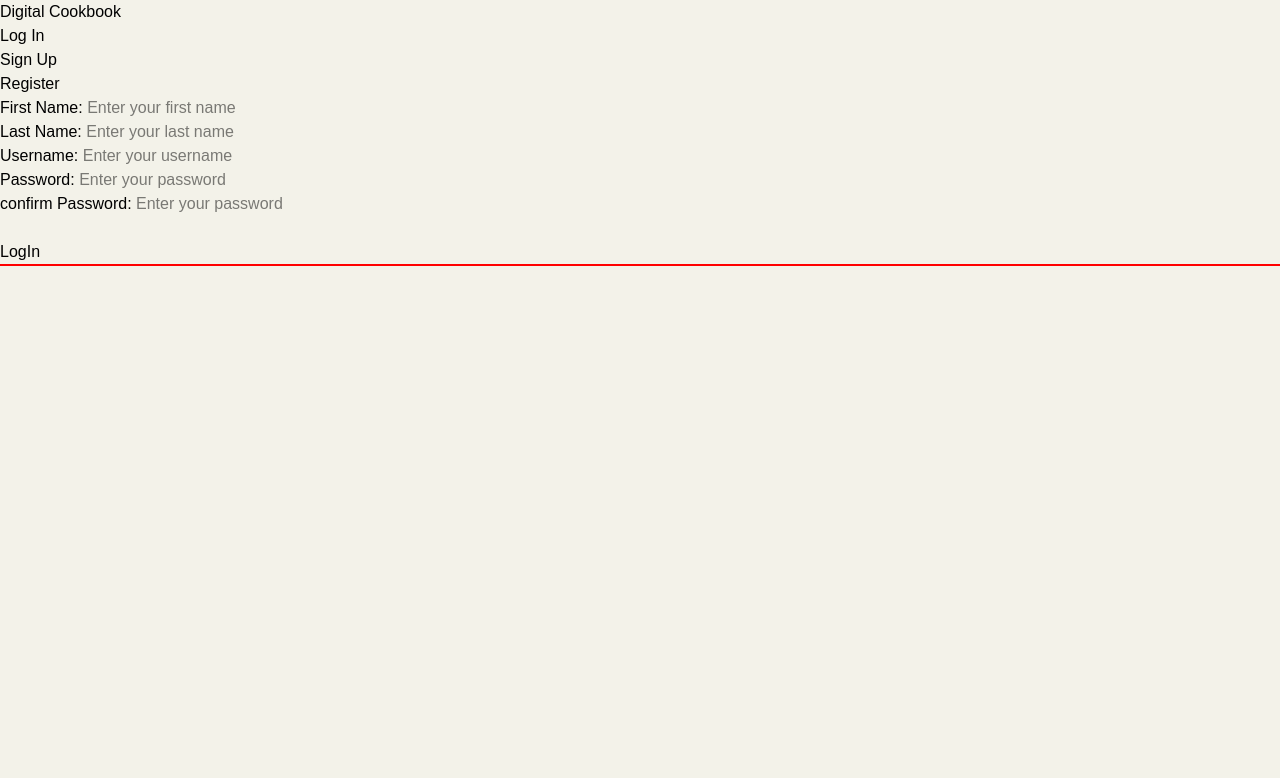
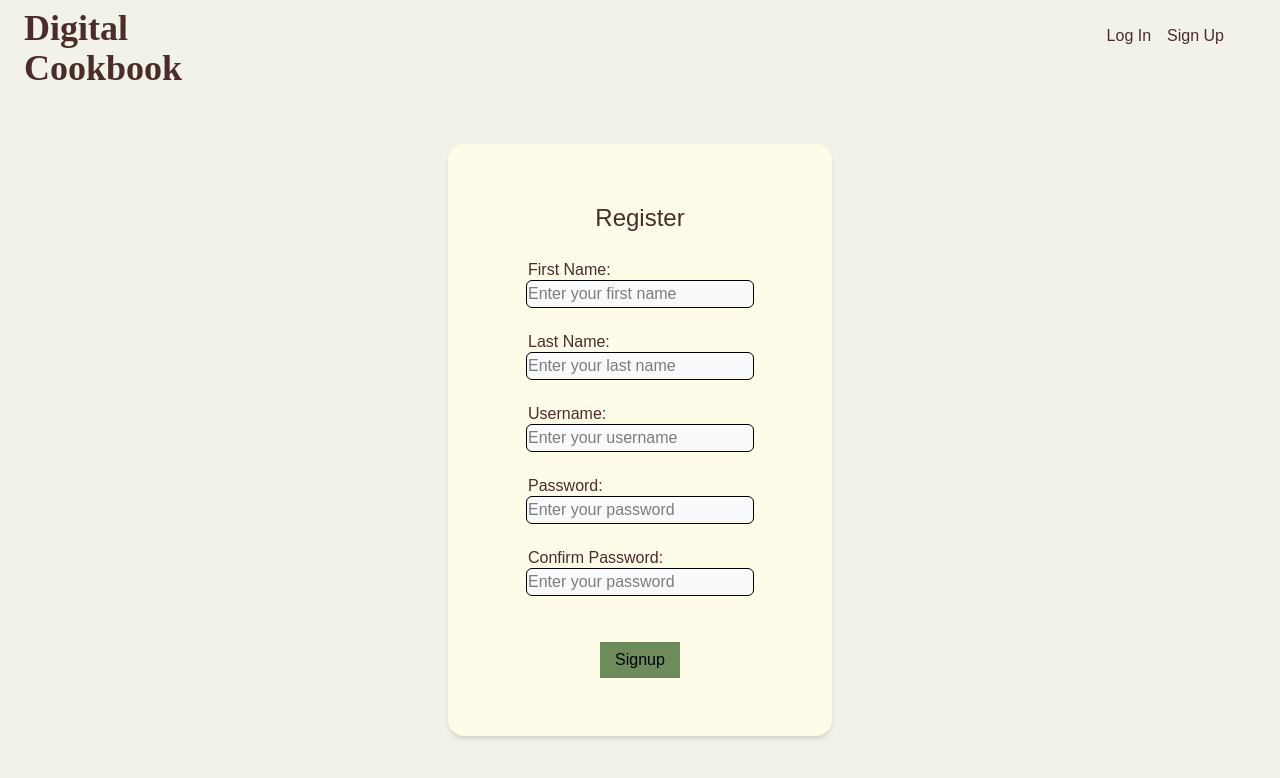
Before and after one commit to Taylor-99/Digital-Cookbook, a React (Vite) app: page /signup in a window 1280 px wide. Shown: the top 778 px of the page. Built offline with nearby package versions, Linux system fonts and the light colour scheme.

Commit message:
Login page and signup page design complete

```diff
--- a/src/components/PrivateNavbar.jsx
+++ b/src/components/PrivateNavbar.jsx
@@ -1,29 +1,42 @@
 import React from 'react'
-import { useNavigate } from 'react-router-dom';
+import { useState } from "react";
+import { useNavigate, Link, useLocation } from 'react-router-dom';
 
 const PrivateNavbar = () => {
 
   const navigate = useNavigate();
+  const location = useLocation();
 
-
-  const handleLogout = async () => {
-    localStorage.removeItem('token');
-    localStorage.removeItem('user');
-
-    navigate('/login');
-    };
+  // for drop down menu
+  const [open, setOpen] = useState(false);
+  // for pop up box
+  const [showLogoutModal, setShowLogoutModal] = useState(false);
 
   return (
-    <nav className="flex items-center gap-5 md:gap-32 lg:gap-40 xl:gap-56" id="navbar" >
+    <nav className="flex flex-col md:flex-row md:gap-10 lg:gap-25 xl:gap-45" id="navbar" >
 
-      <h1
-        className="flex flex-col text-center font-bold sm:text-xl md:text-2xl lg:text-3xl"
-      >
-        <span id="logo" >Digital</span>
-        <span id="logo" >Cookbook</span>
-      </h1>
+      {/* contains the logo for the nav bar and depending on the screen size, will show the hamburger menu to open and close the menu */}
 
-      <ul className="flex gap-2 md:gap-5 lg:gap-6 text-xs sm:text-sm md:text-base lg:text-lg">
+      <div className="flex items-center justify-between gap-62" >
+
+        <h1
+          className="flex flex-col text-center font-bold sm:text-2xl md:text-3xl lg:text-4xl"
+        >
+          <span id="logo-private" > Digital </span>
+          <span id="logo-private" > Cookbook </span>
+        </h1>
+
+        <button
+          className="md:hidden text-3xl"
+          onClick={() => setOpen(!open)}
+        >
+          {open ? "✕" : "☰"}
+        </button>
+
+      </div>
+
+      {/* The list that will show if the screen is normal size (medium size and up) */}
+      <ul className="hidden md:flex gap-6 text-xs sm:text-sm md:text-xl lg:text-2xl">
 
         <li>
           <a href="/"> Home </a>
@@ -45,16 +58,149 @@ const PrivateNavbar = () => {
           <a href="/addrecipe" >Add Recipe</a>
         </li>
 
-        <li>
-          < input
-            type="button"
-            onClick={() => {
-                handleLogout();
-            }}
-            value = "Logout"
-          />
+        <li className="">
+          <button onClick={() => setShowLogoutModal(true)}>
+            Logout
+          </button>
         </li>
+
+        {/* a pop up box to confirm if a user wants to log out or return back to current screen */}
+        {showLogoutModal && (
+          <div className="fixed inset-0 bg-black/50 flex items-center justify-center">
+
+            <div className="bg-white p-10 rounded-lg shadow-lg">
+
+              <h2 className="text-xl font-bold mb-4">
+                Ready to log off?
+              </h2>
+
+              <div className="flex gap-4 justify-center">
+
+                <button
+                  className="bg-gray-300 hover:bg-gray-500 rounded"
+                  onClick={() => setShowLogoutModal(false)}
+                >
+                  Cancel
+                </button>
+
+                {/* if the user chooses to log out, will remove user information from sorege and direct them back to the landing page */}
+                <button
+                  className="bg-red-500 hover:bg-red-700 text-white rounded"
+                  onClick={() => {
+                    localStorage.removeItem("token");
+                    localStorage.removeItem("user");
+                    navigate("/login");
+                  }}
+                >
+                  Logout
+                </button>
+
+              </div>
+
+            </div>
+
+          </div>
+        )}
+
       </ul>
+
+      {/* If the screen is small then this will convert it to a drop down menu */}
+      {open && (
+        <ul className="flex flex-col items-center gap-4 py-4 bg-[#8a9a5b] md:hidden">
+          <li
+            className={`w-full text-center rounded-lg ${
+              location.pathname === "/"
+                ? "bg-[#D8A75B] font-bold"
+                : "hover:bg-[#D8A75B] hover:font-bold"
+            }`}
+          >
+            <Link to="/">Home</Link>
+          </li>
+
+          <li
+            className={`w-full text-center rounded-lg ${
+              location.pathname === "/recipes"
+                ? "bg-[#D8A75B] font-bold"
+                : "hover:bg-[#D8A75B] hover:font-bold"
+            }`}
+          >
+            <Link to="/recipes">Recipes</Link>
+          </li>
+
+          <li
+            className={`w-full text-center rounded-lg ${
+              location.pathname === "/collections"
+                ? "bg-[#D8A75B] font-bold"
+                : "hover:bg-[#D8A75B] hover:font-bold"
+            }`}
+          >
+            <Link to="/collections">Collections</Link>
+          </li>
+
+          <li
+            className={`w-full text-center rounded-lg ${
+              location.pathname === "/search"
+                ? "bg-[#D8A75B] font-bold"
+                : "hover:bg-[#D8A75B] hover:font-bold"
+            }`}
+          >
+            <Link to="/search">Search</Link>
+          </li>
+
+          <li
+            className={`w-full text-center rounded-lg ${
+              location.pathname === "/addrecipe"
+                ? "bg-[#D8A75B] font-bold"
+                : "hover:bg-[#D8A75B] hover:font-bold"
+            }`}
+          >
+            <Link to="/addrecipe">Add Recipe</Link>
+          </li>
+
+          <li className="w-full text-center hover:bg-[#A44A3F] hover:rounded-lg hover:font-bold" >
+            <button onClick={() => setShowLogoutModal(true)}>
+              Logout
+            </button>
+          </li>
+
+          {showLogoutModal && (
+            <div className="fixed inset-0 bg-black/50 flex items-center justify-center">
+
+              <div className="bg-white p-10 rounded-lg shadow-lg">
+
+                <h2 className="text-xl font-bold mb-4">
+                  Ready to log off?
+                </h2>
+
+                <div className="flex gap-4 justify-center">
+
+                  <button
+                    className="bg-gray-300 rounded"
+                    onClick={() => setShowLogoutModal(false)}
+                  >
+                    Cancel
+                  </button>
+
+                  <button
+                    className="px-4 py-2 bg-red-500 text-white rounded"
+                    onClick={() => {
+                      localStorage.removeItem("token");
+                      localStorage.removeItem("user");
+                      navigate("/login");
+                    }}
+                  >
+                    Logout
+                  </button>
+
+                </div>
+
+              </div>
+
+            </div>
+          )}
+        </ul>
+      )}
+
     </nav>
   )
 }
--- a/src/components/PublicNavbar.jsx
+++ b/src/components/PublicNavbar.jsx
@@ -2,13 +2,32 @@ import React from 'react'
 
 const PublicNavbar = () => {
   return (
-    <nav>
+    <nav className="pt-2 flex justify-between">
 
-    <h1>Digital Cookbook</h1>
-    <ul >
-      <li><a href="/login">Log In</a></li>
-      <li><a href="/signup">Sign Up</a></li>
-    </ul>
+      {/* contains the logo for the nav bar header */}
+
+      <div>
+
+        <h1
+          className="pl-6 text-[#4A2C2A] font-bold sm:text-2xl md:text-3xl lg:text-4xl flex flex-col"
+        >
+          <span id="logo-public" > Digital </span>
+          <span id="logo-public" > Cookbook </span>
+        </h1>
+
+      </div>
+
+      {/* Contains the links to switch between loging in and signing up */}
+
+      <div>
+
+        <ul className="pr-14 pt-4 flex gap-4">
+          <li className="text-[#4A2C2A] hover:text-[#5E774D]"><a href="/login">Log In</a></li>
+          <li className="text-[#4A2C2A] hover:text-[#5E774D]"><a href="/signup">Sign Up</a></li>
+        </ul>
+
+      </div>
+
   </nav>
   )
 }
--- a/src/index.css
+++ b/src/index.css
@@ -1,15 +1,38 @@
 @import "tailwindcss";
 
-*{
-    margin: 0;
-    padding: 0;
-    font-family: 'Playfair Display', sans-serif;
-    box-sizing: border-box;
+@layer
+base
+ {
+  *, *::before, *::after {
+
+box-sizing
+: border-box;
+  }
+
+  * {
+
+margin
+: 0;
+
+padding
+: 0;
+
+box-sizing
+: border-box;
+  }
+
+  html {
+
+font-family
+: 'Playfair Display', sans-serif;
+
+  }
 }
 
 body {
     background-color: #f3f2e9;
-    outline: 2px solid red;
+    /* outline: 2px solid red; */
+
 }
 
 #navbar {
@@ -17,12 +40,17 @@ body {
     background-color: #8a9a5b;
     color: #4A2C2A;
 
-
 }
 
-#logo {
+#logo-private {
 
     font-family: 'Apple Chancery', cursive;
     background-color: #8a9a5b;
 
 }
+
+#logo-public {
+
+    font-family: 'Apple Chancery', cursive;
+
+}
--- a/src/pages/auth/Login.jsx
+++ b/src/pages/auth/Login.jsx
@@ -6,15 +6,19 @@ function Login(){
 
     const navigate = useNavigate();
 
+    // holds information for login
     const [loginData, setLoginData] = useState({
         username: '',
         password: ''
     });
 
+    // eror handling
     const [error, setError] = useState('');
 
+    // handles login information
     const handleLogin = async () => {
-        // event.preventDefault();
+
+        // send data to backend
         try {
             const response = await fetch('http://localhost:4000/auth/login',
             {
@@ -26,12 +30,16 @@ function Login(){
                 body: JSON.stringify(loginData),
             });
 
+            // retrieves data from backend
             const data = await response.json();
 
             if(response.ok){
+
+                // set local storage
                 localStorage.setItem('token', data.token);
                 localStorage.setItem('user', data.username);
-                // console.log(data.token)
+
+                // navigate to home screen
                 navigate('/')
             }else{
                 setError(data.message || 'login failed');
@@ -43,6 +51,7 @@ function Login(){
         }
     };
 
+    // adds user input to login data variables
     const handleChange = (e) => {
         setLoginData({
             ...loginData,
@@ -51,10 +60,18 @@ function Login(){
     }
 
     return(
-        <div>
-            <h1>Login</h1>
+
+        <div className="flex flex-col items-center justify-center">
+
+            <div className="size-96 fixed top-36 bg-yellow-50 rounded-2xl shadow-md flex flex-col items-center justify-center">
+
+                <div className="flex flex-col items-center">
+                    <h1 className="text-2xl text-[#4A2C2A]">Login</h1>
+
+                    <br></br>
+
                     <section>
-                {error && <p>{error}</p>}
+                        {error && <p className="text-red-600 text-xl">{error}</p>}
 
                         <form
                             onSubmit={(e) => {
@@ -63,7 +80,7 @@ function Login(){
                                 handleLogin()
                             }}
                         >
-                    <label htmlFor="username">Username: </label>
+                            <label htmlFor="username" className="text-[#4A2C2A]">Username: </label>
                             <input
                                 type="text"
                                 name="username"
@@ -71,11 +88,12 @@ function Login(){
                                 value={loginData.username}
                                 onChange={handleChange}
                                 required
+                                className="flex bg-slate-50 outline-1 outline-offset-1 rounded-sm w-56"
                             />
 
                             <br></br>
 
-                    <label htmlFor="password">Password: </label>
+                            <label htmlFor="password" className="text-[#4A2C2A]">Password: </label>
                             <input
                                 type="password"
                                 name="password"
@@ -83,6 +101,7 @@ function Login(){
                                 value={loginData.password}
                                 onChange={handleChange}
                                 required
+                                className="flex bg-slate-50 outline-1 outline-offset-1 rounded-sm w-56"
                             />
 
                             <br></br>
@@ -91,9 +110,16 @@ function Login(){
                             <input
                                 type="submit"
                                 value="LogIn"
+                                className="bg-[#6E8B5B] hover:bg-[#5E774D] w-20 h-9 ml-18"
                             />
+
                         </form>
+
                     </section>
+
+                </div>
+
+            </div>
         </div>
     )
 }
--- a/src/pages/auth/Signup.jsx
+++ b/src/pages/auth/Signup.jsx
@@ -6,6 +6,7 @@ function Signup(){
 
     const navigate = useNavigate();
 
+    //saves data for signup
     const [signupData, setSignupData] = useState({
         firstName:'',
         lastName:'',
@@ -16,14 +17,20 @@ function Signup(){
 
     const [error, setError] = useState('');
 
+    //handles the signup data
     const handleSignup = async (e) => {
-        event.preventDefault();
+        e.preventDefault();
 
+        //checks the password to make sure they match before before submitting the data to the backend
         if(signupData.password !== signupData.confirmPassword){
+
             setError("Passwords do not match");
             return;
+
         }else{
+
             try {
+                //sends the signup information to the backend to save the new user
                 const response = await fetch('http://localhost:4000/auth/signup',
                 {
                     method: 'POST',
@@ -34,8 +41,10 @@ function Signup(){
                     body: JSON.stringify(signupData),
                 });
 
+                //retrieves the user data from the backend
                 const data = await response.json();
 
+                //sets the user data in local storage to access throughout the app
                 if(response.ok){
                     localStorage.setItem('token', data.token);
                     localStorage.setItem('user', data.username);
@@ -46,12 +55,15 @@ function Signup(){
                 }
 
             }catch (err) {
+
                 setError('Network error: ', + err.message);
                 console.error(err);
+
             }
         }
     };
 
+    //sets the data the user enters into the variables for the signup data
     const handleChange = (e) => {
         setSignupData({
             ...signupData,
@@ -60,10 +72,16 @@ function Signup(){
     }
 
     return(
-        <div>
-            <h1>Register</h1>
+        <div className="flex flex-col items-center justify-center">
+
+            <div className="w-96 h-148 fixed top-36 bg-yellow-50 rounded-2xl shadow-md flex flex-col items-center justify-center">
+
+                <h1 className="text-2xl text-[#4A2C2A]">Register</h1>
+
+                <br></br>
+
                 <section>
-                {error && <p>{error}</p>}
+                    {error && <p className="text-red-600 text-xl">{error}</p>}
 
                     <form
                         onSubmit={(e) => {
@@ -72,7 +90,7 @@ function Signup(){
                             handleSignup();
                         }}
                     >
-                    <label htmlFor="firstName">First Name: </label>
+                        <label htmlFor="firstName" className="text-[#4A2C2A]">First Name: </label>
                         <input
                             type="text"
                             name="firstName"
@@ -80,11 +98,12 @@ function Signup(){
                             value={signupData.firstName}
                             onChange={handleChange}
                             required
+                            className="flex bg-slate-50 outline-1 outline-offset-1 rounded-sm w-56"
                         />
 
                         <br></br>
 
-                    <label htmlFor="lastName">Last Name: </label>
+                        <label htmlFor="lastName" className="text-[#4A2C2A]">Last Name: </label>
                         <input
                             type="text"
                             name="lastName"
@@ -92,11 +111,12 @@ function Signup(){
                             value={signupData.lastName}
                             onChange={handleChange}
                             required
+                            className="flex bg-slate-50 outline-1 outline-offset-1 rounded-sm w-56"
                         />
 
                         <br></br>
 
-                    <label htmlFor="username">Username: </label>
+                        <label htmlFor="username" className="text-[#4A2C2A]">Username: </label>
                         <input
                             type="text"
                             name="username"
@@ -104,11 +124,12 @@ function Signup(){
                             value={signupData.username}
                             onChange={handleChange}
                             required
+                            className="flex bg-slate-50 outline-1 outline-offset-1 rounded-sm w-56"
                         />
 
                         <br></br>
 
-                    <label htmlFor="password">Password: </label>
+                        <label htmlFor="password" className="text-[#4A2C2A]">Password: </label>
                         <input
                             type="password"
                             name="password"
@@ -116,11 +137,12 @@ function Signup(){
                             value={signupData.password}
                             onChange={handleChange}
                             required
+                            className="flex bg-slate-50 outline-1 outline-offset-1 rounded-sm w-56"
                         />
 
                         <br></br>
 
-                    <label htmlFor="confirmPassword">confirm Password: </label>
+                        <label htmlFor="confirmPassword" className="text-[#4A2C2A]">Confirm Password: </label>
                         <input
                             type="password"
                             name="confirmPassword"
@@ -128,6 +150,7 @@ function Signup(){
                             value={signupData.confirmPassword}
                             onChange={handleChange}
                             required
+                            className="flex bg-slate-50 outline-1 outline-offset-1 rounded-sm w-56"
                         />
 
                         <br></br>
@@ -135,10 +158,12 @@ function Signup(){
 
                         <input
                             type="submit"
-                        value="LogIn"
+                            value="Signup"
+                            className="bg-[#6E8B5B] hover:bg-[#5E774D] w-20 h-9 ml-18"
                         />
                     </form>
                 </section>
+            </div>
         </div>
     )
 }
```
Lines whose indentation alone changed are shown as unchanged.
